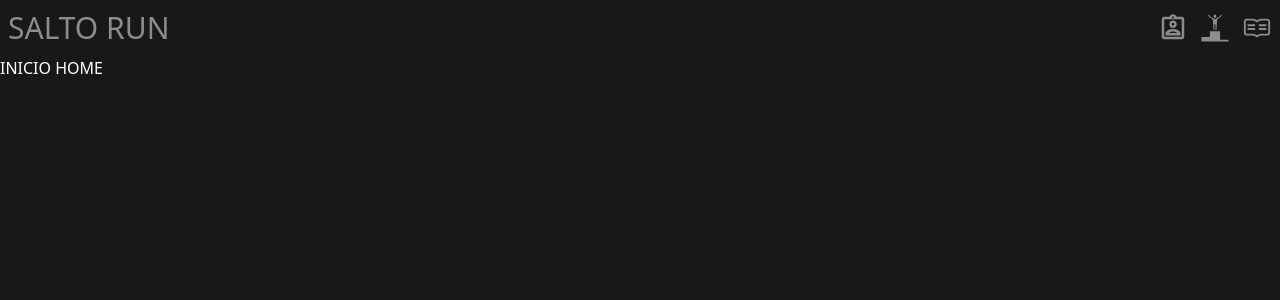
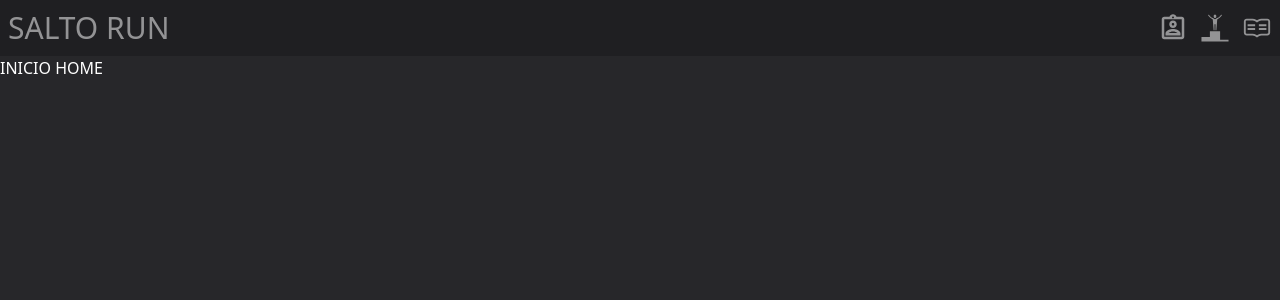
Before and after one commit to riberojuanca/saltorun, a Next.js app: page / in a window 1280 px wide. Shown: the top 300 px of the page. Built offline with nearby package versions, Linux system fonts and the light colour scheme.

Commit message:
Update table, icons and styles

```diff
--- a/src/app/globals.css
+++ b/src/app/globals.css
@@ -33,6 +33,25 @@
     --ring: 222.2 84% 4.9%;
 
     --radius: 0.5rem;
+
+    /*Juanca Styles*/
+    --gradient-podio1: radial-gradient(
+      887px circle at 6.04% 42.13%,
+      #0422d0 0%,
+      #1aa1b6 80%
+    );
+
+    --gradient-podio2: radial-gradient(
+      887px circle at 6.04% 42.13%,
+      #0422d0 0%,
+      #1aa1b6 40%
+    );
+
+    --gradient-podio3: radial-gradient(
+      887px circle at 6.04% 42.13%,
+      #0422d0 0%,
+      #1aa1b6 20%
+    );
   }
 
   .dark {
@@ -74,3 +93,14 @@
     @apply bg-background text-foreground;
   }
 }
+
+.podio:nth-child(1) {
+  background: var(--gradient-podio1);
+}
+
+.podio:nth-child(2) {
+  background: var(--gradient-podio2);
+}
+.podio:nth-child(3) {
+  background: var(--gradient-podio3);
+}
--- a/src/app/layout.jsx
+++ b/src/app/layout.jsx
@@ -12,7 +12,7 @@ export const metadata = {
 export default function RootLayout({ children }) {
   return (
     <html lang="en">
-      <body className={`bg-zinc-900 text-white {inter.className}`}>
+      <body className={`bg-zinc-800 text-white {inter.className}`}>
         <Menu />
         {children}
       </body>
--- a/src/app/tabla-posiciones/page.jsx
+++ b/src/app/tabla-posiciones/page.jsx
@@ -1,4 +1,6 @@
 import React from "react";
+
+import { AiFillTrophy } from "react-icons/ai";
 
 import {
   Table,
@@ -37,6 +39,19 @@ async function TablePositions() {
       };
     });
 
+  //Agregar iconos a los podios
+  function podioIcon(index) {
+    if (index === 0) {
+      return (index = "🥇");
+    } else if (index === 1) {
+      return (index = "🥈");
+    } else if (index === 2) {
+      return (index = "🥉");
+    } else {
+      return (index += 1);
+    }
+  }
+
   // Ordenar por tiempo en segundos
   fecha1.sort((a, b) => a.timeInSeconds - b.timeInSeconds);
 
@@ -50,17 +65,18 @@ async function TablePositions() {
           </TableCaption>
           <TableHeader>
             <TableRow>
-              <TableHead>P</TableHead>
+              <TableHead></TableHead>
               <TableHead>Nombre</TableHead>
-              <TableHead>Edad</TableHead>
+              <TableHead>Categoría</TableHead>
               <TableHead>Tiempo</TableHead>
             </TableRow>
           </TableHeader>
           <TableBody>
             {fecha1.map((player, index) => (
-              <TableRow key={index}>
-                <TableCell>{index + 1}</TableCell>{" "}
-                {/* Sumar 1 para mostrar la posición */}
+              <TableRow key={index} className="podio">
+                <TableCell className="flex justify-center bg-zinc-900 w-12">
+                  {podioIcon(index)}
+                </TableCell>{" "}
                 <TableCell>{player.names}</TableCell>
                 <TableCell>{player.ages}</TableCell>
                 <TableCell>{player.times}</TableCell>
```
